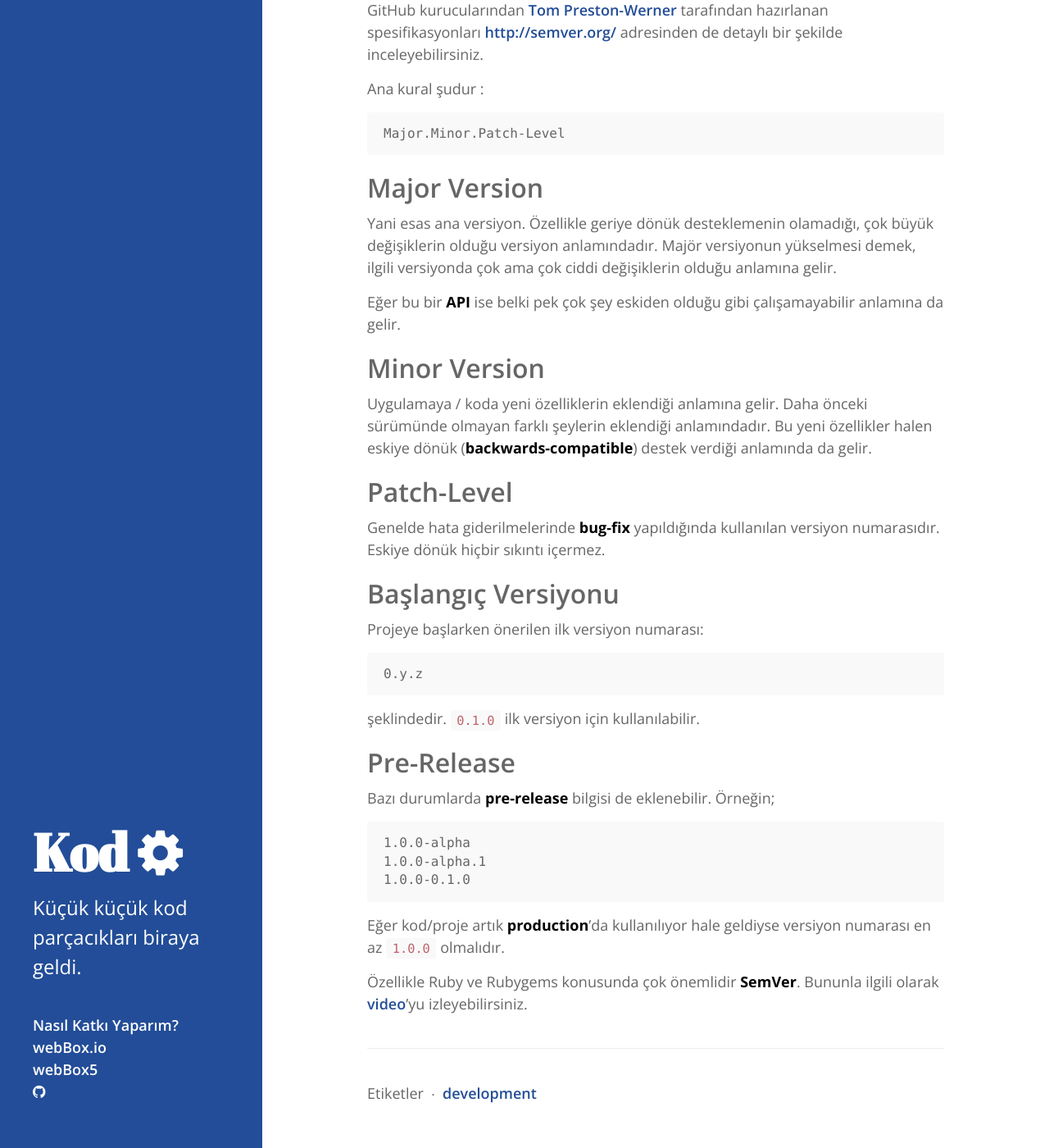
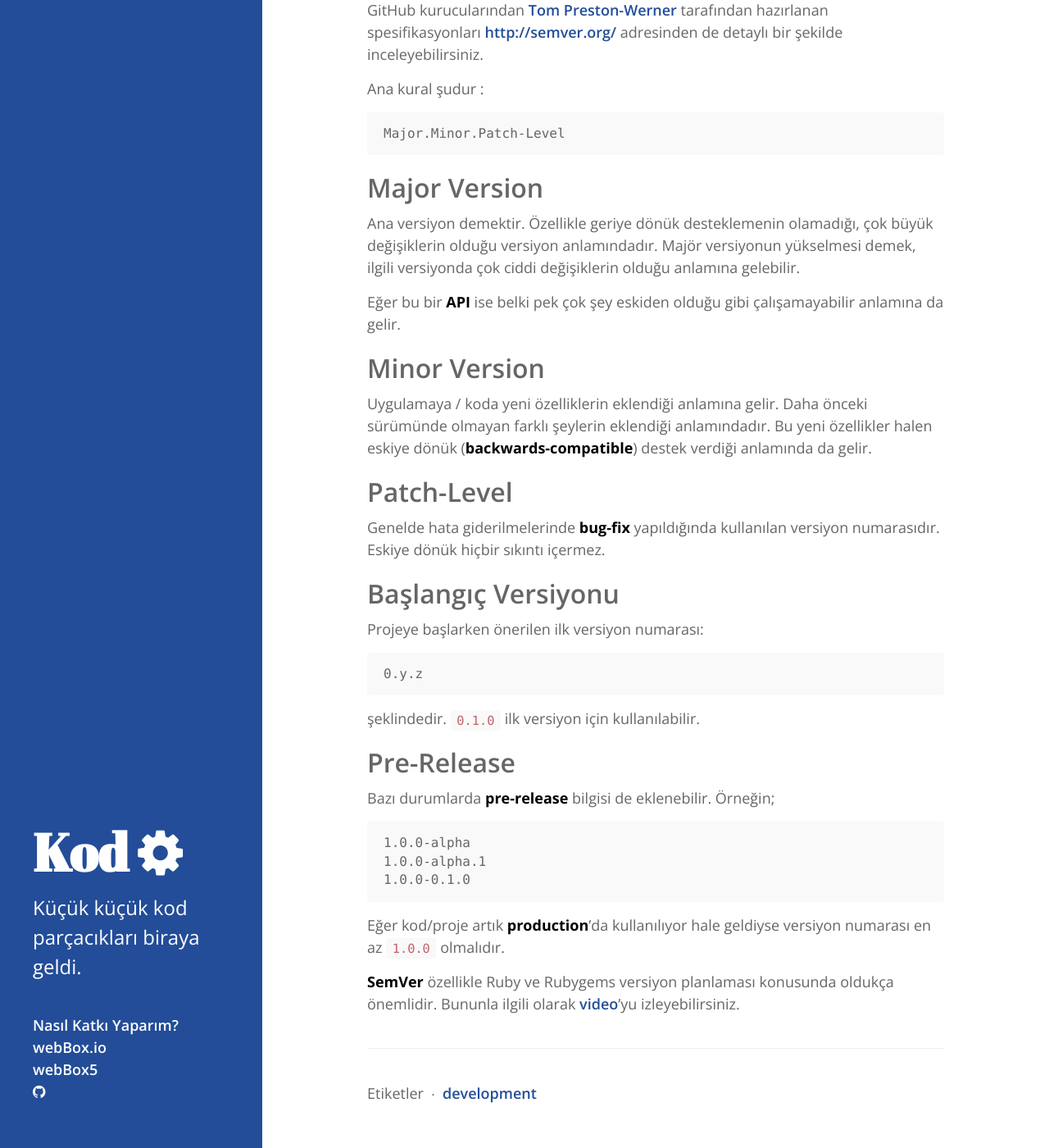
Before and after one commit to ramazantufekci/kod.webbox.io, a Jekyll site: the page built from _posts/2014-08-28-semantik-versiyonlama-semver.md, in a window 1280 px wide and 1400 px high, scrolled down 239 px. Shown: the whole window at 82% size. Built offline with Jekyll 4.4.1, drawn with Linux system fonts in a browser that asks for light colours; nearby versions of some CDN libraries; Markdown is read by kramdown in place of the engine named in the settings; comment, search, counter and statistics services are not loaded.

Commit message:
Some sentence fixes

```diff
--- a/_posts/2014-08-28-semantik-versiyonlama-semver.md
+++ b/_posts/2014-08-28-semantik-versiyonlama-semver.md
@@ -22,9 +22,9 @@ Ana kural şudur :
 
 ## Major Version
 
-Yani esas ana versiyon. Özellikle geriye dönük desteklemenin olamadığı, çok
+Ana versiyon demektir. Özellikle geriye dönük desteklemenin olamadığı, çok
 büyük değişiklerin olduğu versiyon anlamındadır. Majör versiyonun yükselmesi
-demek, ilgili versiyonda çok ama çok ciddi değişiklerin olduğu anlamına gelir.
+demek, ilgili versiyonda çok ciddi değişiklerin olduğu anlamına gelebilir.
 
 Eğer bu bir **API** ise belki pek çok şey eskiden olduğu gibi çalışamayabilir
 anlamına da gelir.
@@ -60,7 +60,7 @@ Bazı durumlarda **pre-release** bilgisi de eklenebilir. Örneğin;
 Eğer kod/proje artık **production**’da kullanılıyor hale geldiyse versiyon
 numarası en az `1.0.0` olmalıdır.
 
-Özellikle Ruby ve Rubygems konusunda çok önemlidir **SemVer**. Bununla ilgili
+**SemVer** özellikle Ruby ve Rubygems versiyon planlaması konusunda oldukça önemlidir. Bununla ilgili
 olarak [video][2]’yu izleyebilirsiniz.
 
 
```
